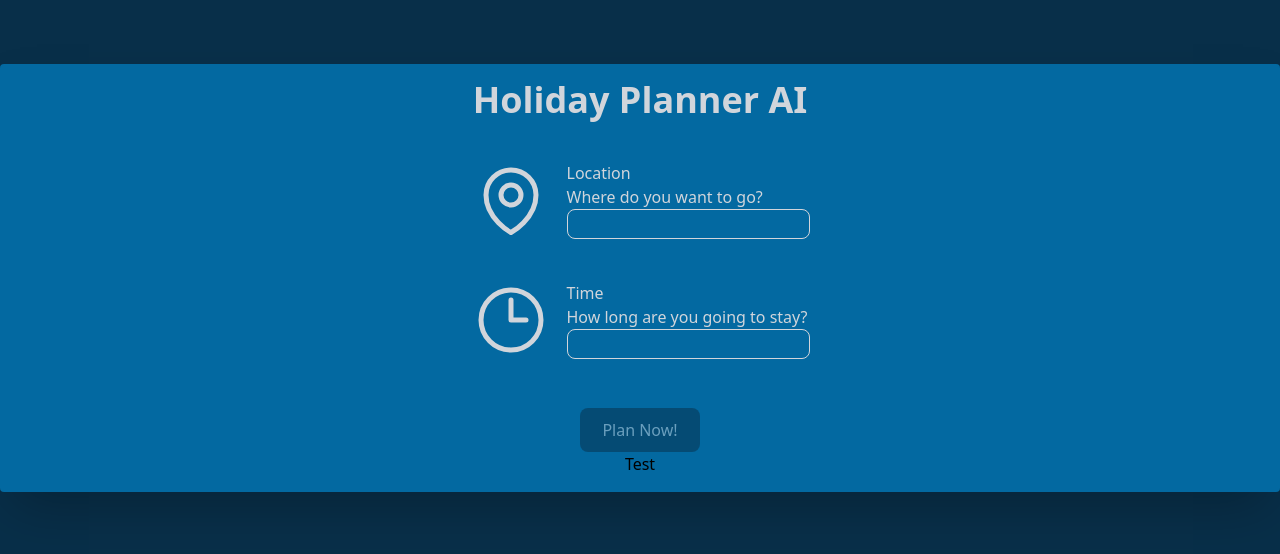
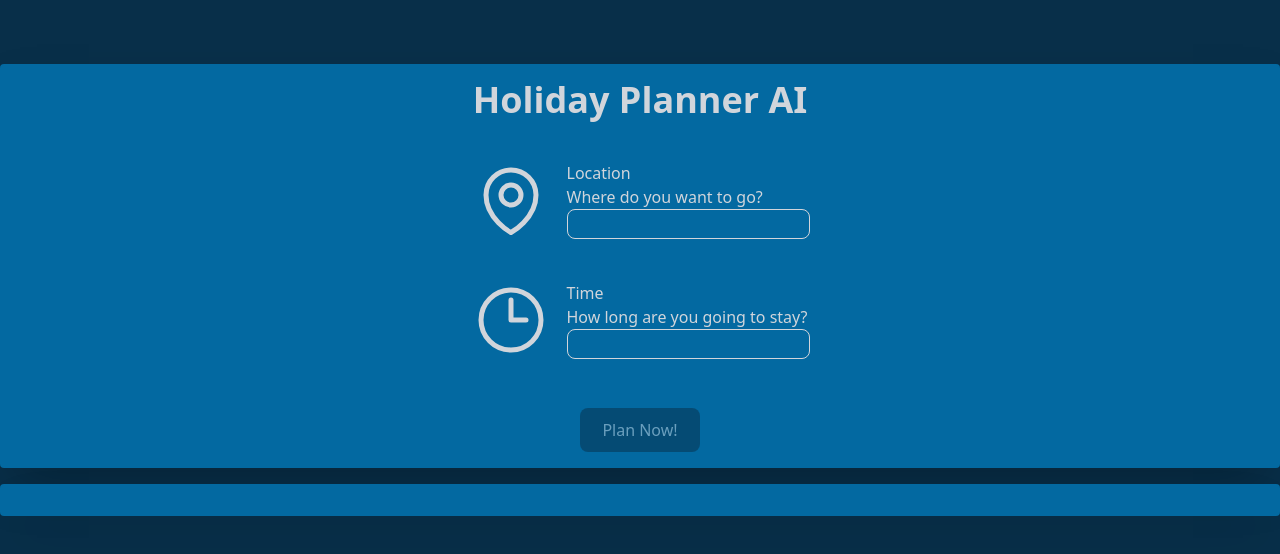
Before and after one commit to PhilSchoe/holiday-planner-ai, a React (Vite) app: page / in a window 1280 px wide. Shown: the top 554 px of the page. Built offline with nearby package versions, Linux system fonts and the light colour scheme.

Commit message:
Move prompt response to App.tsx and add new area to show response

```diff
--- a/src/App.tsx
+++ b/src/App.tsx
@@ -1,6 +1,20 @@
+import { useState } from "react";
 import HolidayInfoInput from "./HolidayInfoInput";
+import ReadableStream from "./ReadableStream";
+import { generatePrompt } from "./PromptGenerator";
 
 function App() {
+  const [response, setResponse] = useState<string>();
+
+  async function onSubmit(location: string, duration: string) {
+    const stream = await generatePrompt(location, duration);
+
+    // Workaround for typescript removing the type definition that generates the async iterator for ReadableStream
+    for await (const chunk of stream as unknown as ReadableStream<string>) {
+      setResponse(chunk);
+    }
+  }
+
   return (
     <div className="min-h-screen bg-sky-950">
       <div className="flex flex-col items-center justify-center container relative top-16 rounded shadow-2xl bg-sky-700 mx-auto px-4 py-4">
@@ -8,7 +22,10 @@ function App() {
           Holiday Planner AI
         </div>
 
-        <HolidayInfoInput />
+        <HolidayInfoInput onSubmit={onSubmit} />
+      </div>
+      <div className="flex flex-col items-center justify-center container relative top-16 rounded shadow-2xl bg-sky-700 mx-auto px-4 py-4 mt-4">
+        <p className="text-gray-300">{response}</p>
       </div>
     </div>
   );
--- a/src/HolidayInfoInput.tsx
+++ b/src/HolidayInfoInput.tsx
@@ -1,12 +1,14 @@
 import { useState } from "react";
 import InputPanel from "./InputPanel";
-import { checkAvailability, generatePrompt } from "./PromptGenerator";
-import ReadableStream from "./ReadableStream";
+import { checkAvailability } from "./PromptGenerator";
 
-export default function holidayInfoInput() {
+export default function holidayInfoInput({
+  onSubmit,
+}: {
+  onSubmit: (location: string, duration: string) => Promise<void>;
+}) {
   const [location, setLocation] = useState<string>("");
   const [duration, setDuration] = useState<string>("");
-  const [response, setResponse] = useState<string>();
 
   async function handleSubmit() {
     const isAvailable = await checkAvailability();
@@ -14,11 +16,7 @@ export default function holidayInfoInput() {
       return;
     }
 
-    const stream = await generatePrompt(location, duration);
-    // Workaround for typescript removing the type definition that generates the async iterator for ReadableStream
-    for await (const chunk of stream as unknown as ReadableStream<string>) {
-      setResponse(chunk);
-    }
+    await onSubmit(location, duration);
   }
 
   return (
@@ -45,10 +43,6 @@ export default function holidayInfoInput() {
       >
         Plan Now!
       </button>
-      <div>
-        <h1>Test</h1>
-        <p>{response}</p>
-      </div>
     </>
   );
 }
```
Also changed, not shown: src/PromptGenerator.ts (+0 -7 lines).
